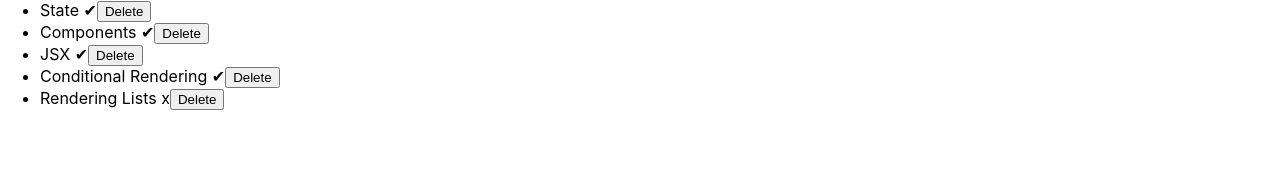
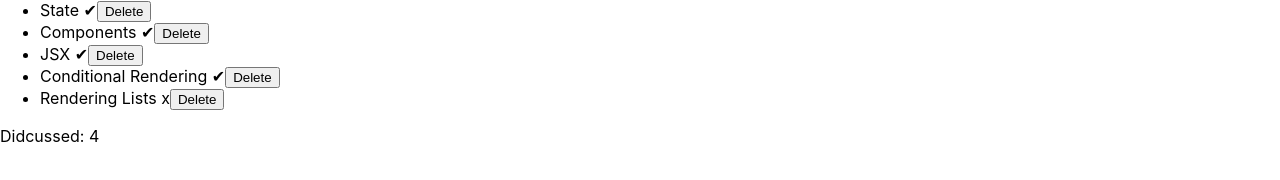
Before and after one commit to itu-tid/lecture-notes, a React (Create React App) app in the folder Code/7-intro-to-react/hello-world/: page / in a window 1280 px wide. Shown: the part 236-416 px from the top of the page. Built offline with nearby package versions, Linux system fonts and the light colour scheme.

Commit message:
bad implementation of discussedCount

```diff
--- a/Code/7-intro-to-react/hello-world/src/TopicsList.js
+++ b/Code/7-intro-to-react/hello-world/src/TopicsList.js
@@ -16,6 +16,7 @@ function TopicsList() {
         ]);
 
     const [newTopic, setNewTopic] = useState("")
+    const [discussedCount, isDiscussedCount] = useState(4);
 
     function handleSubmit(e) {
         e.preventDefault();
@@ -47,6 +48,10 @@ function TopicsList() {
                     <Item name={each.topic} isDiscussed={each.isDiscussed} deleteElementFunction={deleteItem}/>
                 </>)}
             </ul>
+
+            <div>
+                Didcussed: {discussedCount}
+            </div>
         </div>
     )
 }
```
